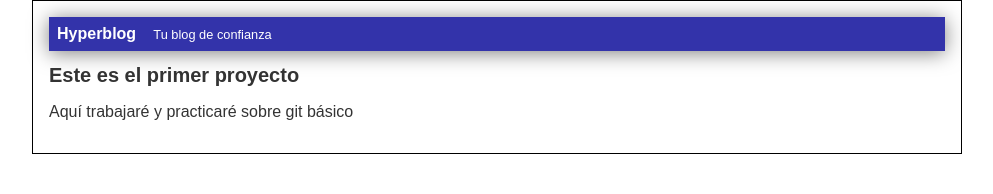
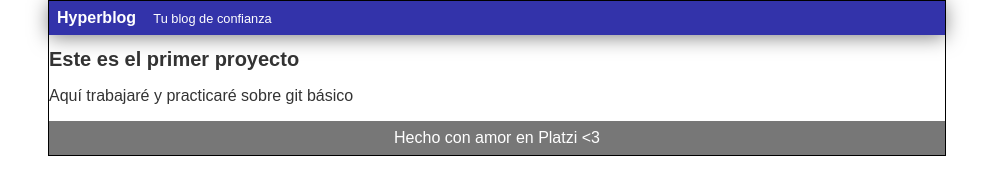
Before and after one commit to TommyEu/HyperBlog, a plain HTML site: page index.html in a window 1280 px wide. Shown: the whole page, without its empty margins (143-1136 px from the left). Drawn offline with Linux system fonts and the light colour scheme.

Commit message:
Footer terminado; Padding de container eliminado

```diff
--- a/index.html
+++ b/index.html
@@ -14,6 +14,9 @@
                 <h1>Este es el primer proyecto</h1>
                 <p>Aquí trabajaré y practicaré sobre git básico</p>
             </div>
+            <div id="footer">
+                Hecho con amor en Platzi &lt;3
+            </div>
         </div>
 
 
--- a/styles.css
+++ b/styles.css
@@ -9,7 +9,7 @@ body {
 
 #container {
     width: 70%;
-    padding: 1em;
+    padding: 0;
     text-align: left;
     border: 1px solid #000;
     margin: 0 auto
@@ -36,3 +36,10 @@ body {
     font-weight: normal;
     font-size: 0.8em;
 }
+
+#footer {
+   background: #777;
+   color: white;
+   text-align: center;
+   padding: 0.5em;
+}
```
